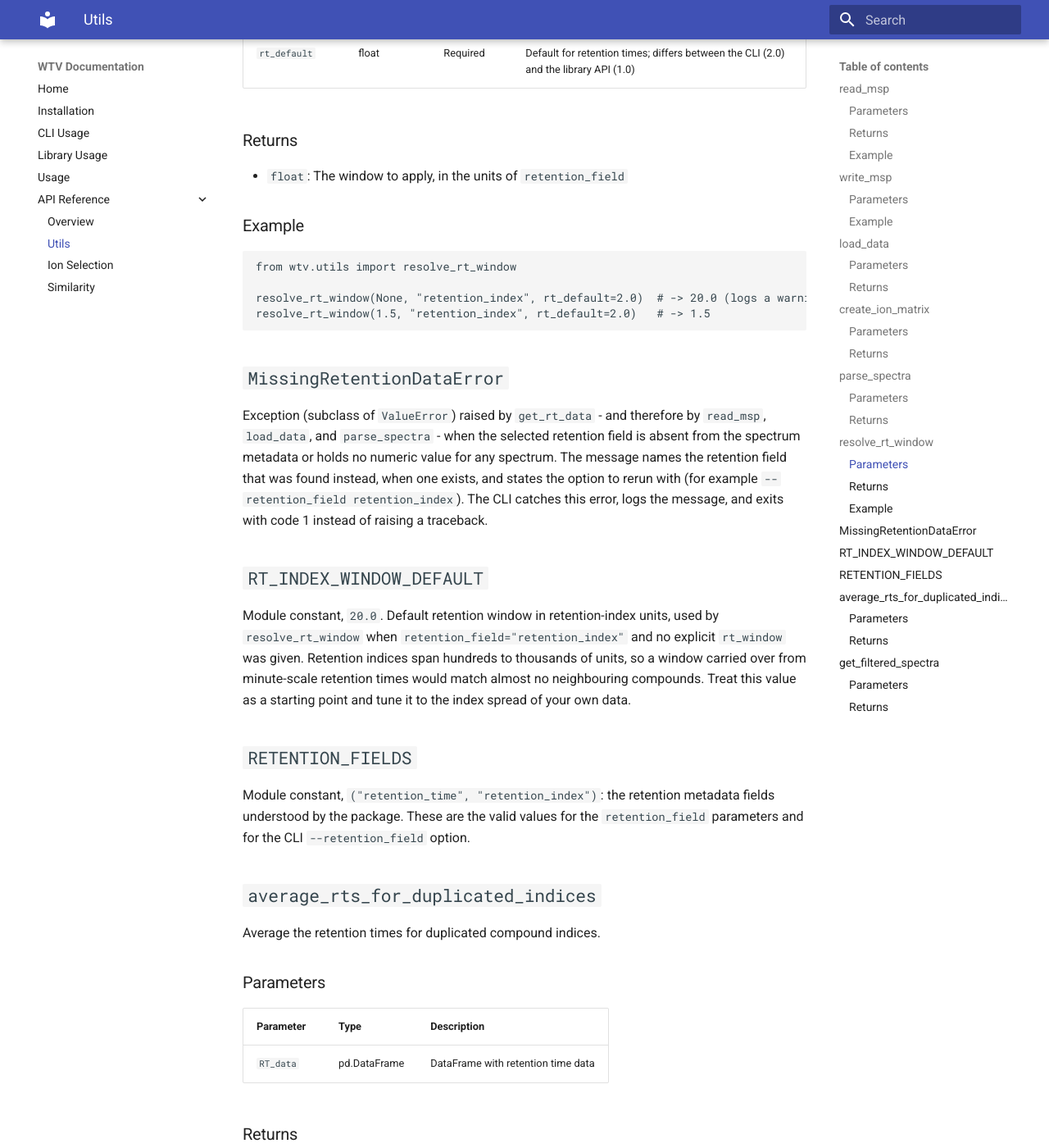
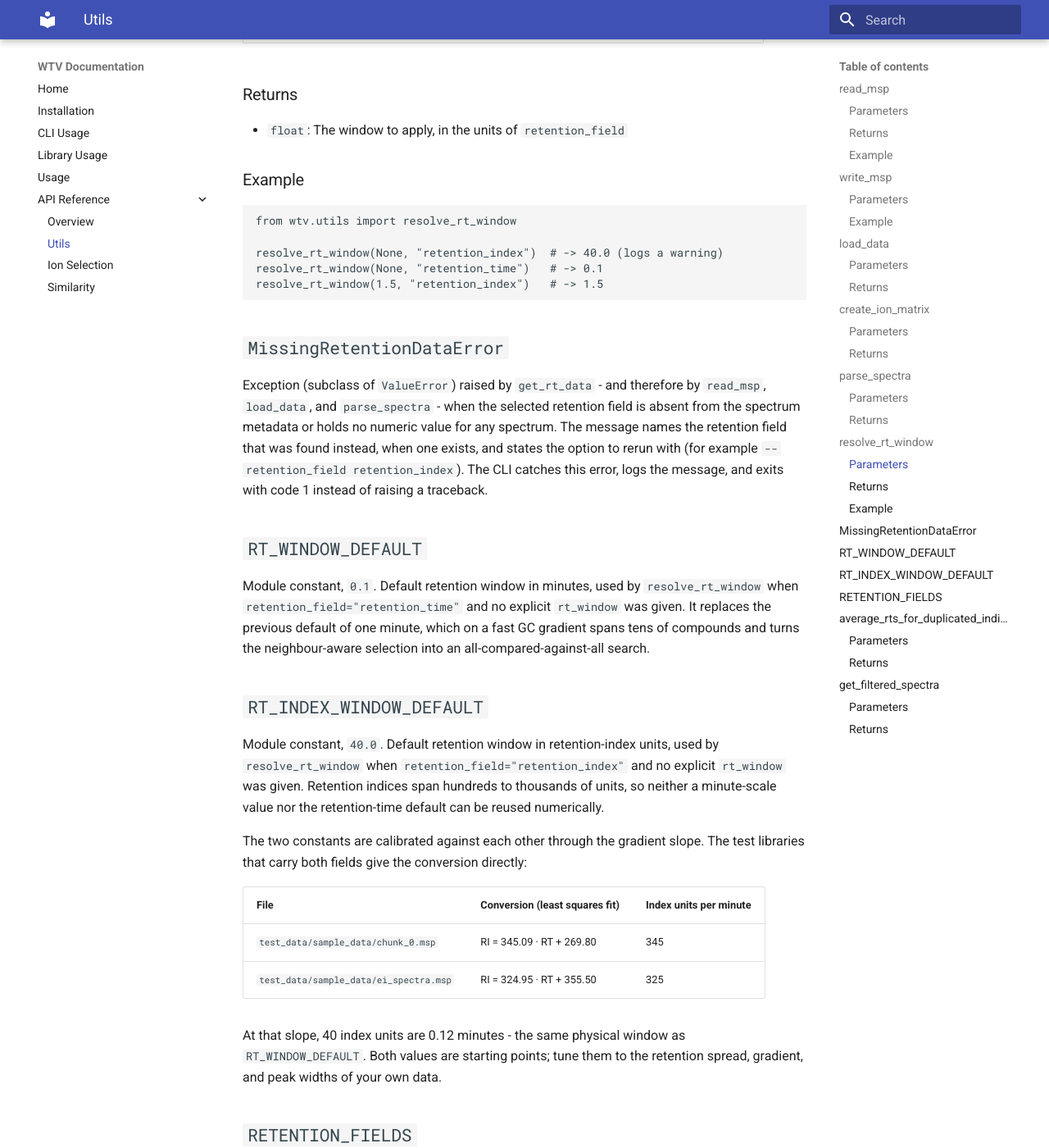
Before and after one commit to RECETOX/wtv, an MkDocs documentation site: the page built from docs/api_utils.md, in a window 1280 px wide and 1400 px high, scrolled down 3561 px. Shown: the whole window at 82% size. Built offline with MkDocs 1.6.1 and Material for MkDocs 9.7.7, drawn with Linux system fonts in a browser that asks for light colours; some of the changed text lies outside the part shown.

Commit message:
Document the rescaled retention windows
Records the new defaults and their derivation in every place an rt_window
value was quoted: the CLI reference, both API references, library_usage, and
the common-parameters table. The examples that passed rt_window values of 1.5
to 2.0 minutes were themselves the pathological case the change removes, so
they are rescaled rather than merely annotated.

docs/api_utils.md gains the conversion measured on the two test libraries that
carry both retention fields (RI = 345.09 * RT + 269.80 and RI = 324.95 * RT +
355.50), which is what makes 0.1 minutes and 40 index units one window rather
than two unrelated numbers. docs/cli_usage.md states the neighbour counts that
motivate the change, and the changelog keeps the measured impact on results
and the limitation that neither default is benchmark validated.

Co-Authored-By: Claude Code <noreply@anthropic.com>

````diff
--- a/docs/api_utils.md
+++ b/docs/api_utils.md
@@ -107,7 +107,9 @@ supplied window is returned unchanged; otherwise a default is chosen. Because
 retention times and retention indices live on different scales there is no
 single scale-free default: for `retention_field="retention_index"` the function
 returns `RT_INDEX_WINDOW_DEFAULT` and logs a warning asking the user to review
-the value against the index spread of their data.
+the value against the index spread of their data. A substituted retention-time
+default is logged at `INFO` level, because a window that is orders of magnitude
+too wide is invisible in the output otherwise.
 
 ### Parameters
 
@@ -115,7 +117,6 @@ the value against the index spread of their data.
 |-----------|------|---------|-------------|
 | `rt_window` | float or None | Required | User supplied window; `None` selects a default |
 | `retention_field` | str | Required | Field used for retention data |
-| `rt_default` | float | Required | Default for retention times; differs between the CLI (2.0) and the library API (1.0) |
 
 ### Returns
 
@@ -126,8 +127,9 @@ the value against the index spread of their data.
 ```python
 from wtv.utils import resolve_rt_window
 
-resolve_rt_window(None, "retention_index", rt_default=2.0)  # -> 20.0 (logs a warning)
-resolve_rt_window(1.5, "retention_index", rt_default=2.0)   # -> 1.5
+resolve_rt_window(None, "retention_index")  # -> 40.0 (logs a warning)
+resolve_rt_window(None, "retention_time")   # -> 0.1
+resolve_rt_window(1.5, "retention_index")   # -> 1.5
 ```
 
 ## `MissingRetentionDataError`
@@ -140,14 +142,33 @@ and states the option to rerun with (for example
 `--retention_field retention_index`). The CLI catches this error, logs the
 message, and exits with code 1 instead of raising a traceback.
 
+## `RT_WINDOW_DEFAULT`
+
+Module constant, `0.1`. Default retention window in minutes, used by
+`resolve_rt_window` when `retention_field="retention_time"` and no explicit
+`rt_window` was given. It replaces the previous default of one minute, which on
+a fast GC gradient spans tens of compounds and turns the neighbour-aware
+selection into an all-compared-against-all search.
+
 ## `RT_INDEX_WINDOW_DEFAULT`
 
-Module constant, `20.0`. Default retention window in retention-index units, used
+Module constant, `40.0`. Default retention window in retention-index units, used
 by `resolve_rt_window` when `retention_field="retention_index"` and no explicit
 `rt_window` was given. Retention indices span hundreds to thousands of units, so
-a window carried over from minute-scale retention times would match almost no
-neighbouring compounds. Treat this value as a starting point and tune it to the
-index spread of your own data.
+neither a minute-scale value nor the retention-time default can be reused
+numerically.
+
+The two constants are calibrated against each other through the gradient slope.
+The test libraries that carry both fields give the conversion directly:
+
+| File | Conversion (least squares fit) | Index units per minute |
+|------|-------------------------------|------------------------|
+| `test_data/sample_data/chunk_0.msp` | RI = 345.09 · RT + 269.80 | 345 |
+| `test_data/sample_data/ei_spectra.msp` | RI = 324.95 · RT + 355.50 | 325 |
+
+At that slope, 40 index units are 0.12 minutes - the same physical window as
+`RT_WINDOW_DEFAULT`. Both values are starting points; tune them to the retention
+spread, gradient, and peak widths of your own data.
 
 ## `RETENTION_FIELDS`
 
````
Also changed, not shown: CHANGELOG.md (+6 -3 lines), docs/api_ion_selection.md (+3 -3 lines), docs/cli_usage.md (+18 -10 lines), docs/library_usage.md (+5 -5 lines), docs/usage.md (+1 -1 lines).
